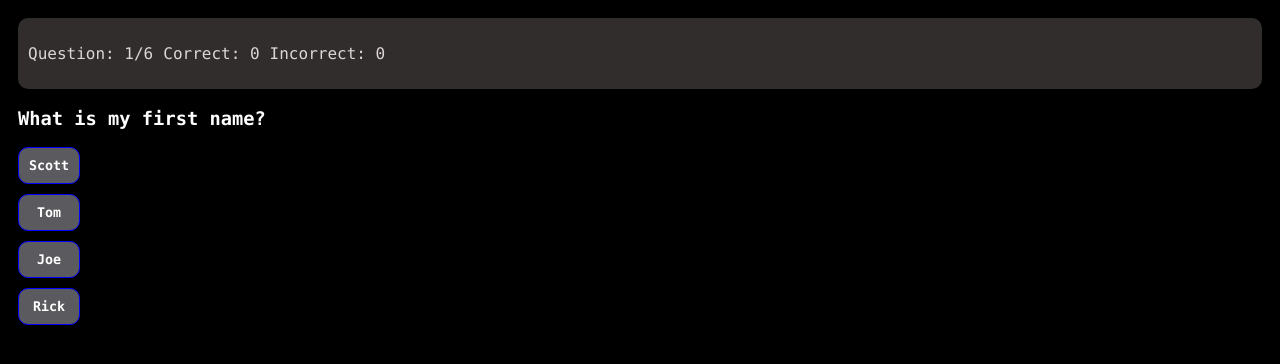
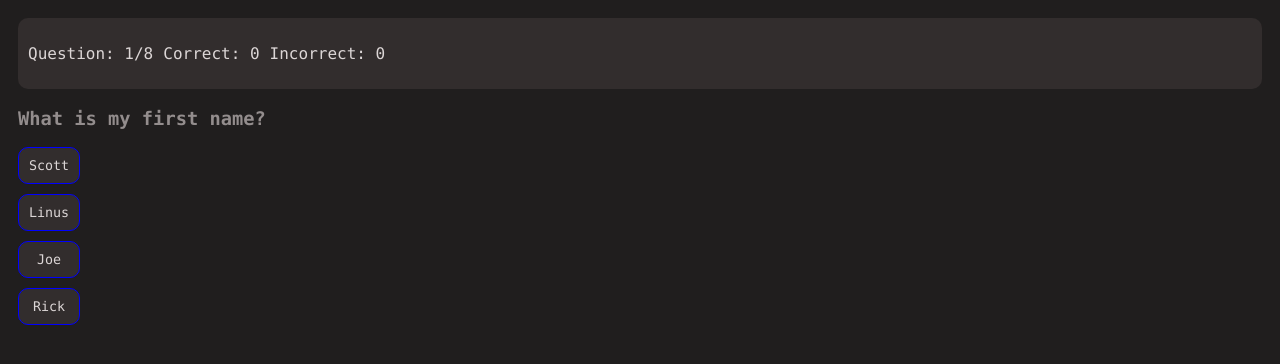
Before and after one commit to pawscanthack/react-trivia, a React (Vite) app: page / in a window 1280 px wide. Shown: the top 364 px of the page. Built offline with nearby package versions, Linux system fonts and the light colour scheme.

Commit message:
Added quiz questions, adjusted CSS

```diff
--- a/src/App.module.scss
+++ b/src/App.module.scss
@@ -1,5 +1,5 @@
 .app {
-  background-color: black;
+  background-color: #201e1e;
   padding: 10px;
 }
 .next-btn {
--- a/src/components/Answer.module.scss
+++ b/src/components/Answer.module.scss
@@ -1,18 +1,18 @@
 .answer {
   padding: 10px;
-  background-color: #5a5a5f;
-  color: white;
-  font-family:
-    Lucida Console,
-    monospace;
-  font-weight: 700;
+  background-color: #322d2d;
+
+  color: #dcd6d6;
+  font-family: Lucida Console, monospace;
+  // font-weight: 700;
   border: 1px solid blue;
   border-radius: 10px;
   &:focus {
-    color: white;
+    background-color: blue;
   }
   &:hover {
     background-color: blue;
+    color: white;
   }
   width: auto;
 }
--- a/src/components/Question.module.scss
+++ b/src/components/Question.module.scss
@@ -1,4 +1,4 @@
 .question {
-  font-family: Lucida Console, monospace;
-  color: white;
+  color: #938d8d;
+  font-family: Monaco, monospace;
 }
--- a/src/index.css
+++ b/src/index.css
@@ -1,4 +1,4 @@
 html,
 body {
-  background-color: black;
+  background-color: #201e1e;
 }
--- a/src/questions.json
+++ b/src/questions.json
@@ -2,32 +2,54 @@
   "questions": [
     {
       "question": "What is my first name?",
-      "choices": ["Scott", "Tom", "Joe", "Rick"],
+      "choices": ["Scott", "Linus", "Joe", "Rick"],
       "correctAnswerIdx": 0
     },
     {
       "question": "What is my last name?",
-      "choices": ["Tomas", "Davis", "Stanicky", "Dick"],
+      "choices": ["Tomas", "Davis", "Stanicky", "Torvalds"],
       "correctAnswerIdx": 1
     },
     {
-      "question": "What is my name?",
-      "choices": ["Scott", "Tom", "Joe", "Rick"],
+      "question": "What is my favorite OS?",
+      "choices": ["Windows", "macOS", "Linux", "Anrdriod"],
+      "correctAnswerIdx": 2
+    },
+    {
+      "question": "What is my favorite programming language?",
+      "choices": ["C++", "JavaScript", "Lua", "Python", "PHP"],
+      "correctAnswerIdx": 3
+    },
+    {
+      "question": "What is my favorite JavaScript library?",
+      "choices": ["Bootstrap", "jQuery", "Redux", "Angular", "React"],
+      "correctAnswerIdx": 4
+    },
+    {
+      "question": "From which school did I receive a BAS in Information Systems and Techonology with a focus on Cybersecurity?",
+      "choices": [
+        "Everett Community College",
+        "Bellevue College",
+        "Edmonds College",
+        "ITT Technical Institute",
+        "Harvard"
+      ],
+      "correctAnswerIdx": 1
+    },
+    {
+      "question": "What musical instrument do I play everyday?",
+      "choices": ["Guitar", "Piano", "Saxophone", "Mandolin"],
       "correctAnswerIdx": 0
     },
     {
-      "question": "What is my name?",
-      "choices": ["Scott", "Tom", "Joe", "Rick"],
-      "correctAnswerIdx": 0
-    },
-    {
-      "question": "What is my name?",
-      "choices": ["Scott", "Tom", "Joe", "Rick"],
-      "correctAnswerIdx": 0
-    },
-    {
-      "question": "What is my name?",
-      "choices": ["Scott", "Tom", "Joe", "Rick"],
+      "question": "What breed are my dogs?",
+      "choices": [
+        "Miniauture Australian Shepherd",
+        "Corgie",
+        "Border Collie",
+        "Mastiff",
+        "Samoyed"
+      ],
       "correctAnswerIdx": 0
     }
   ]
```
